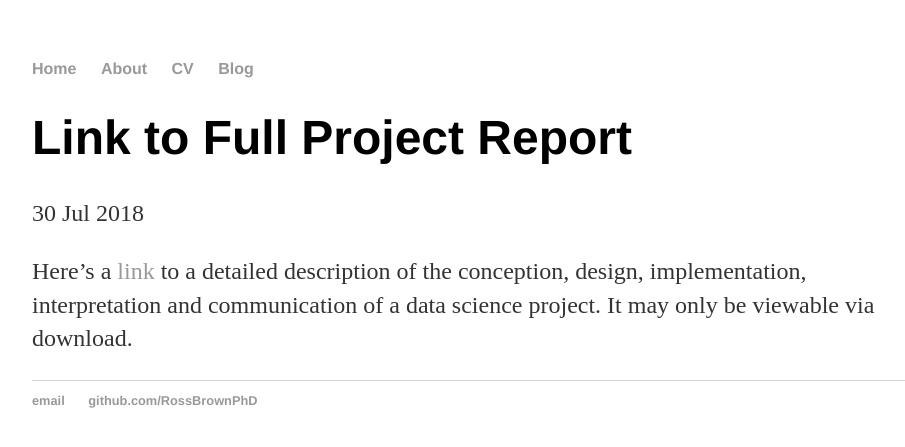
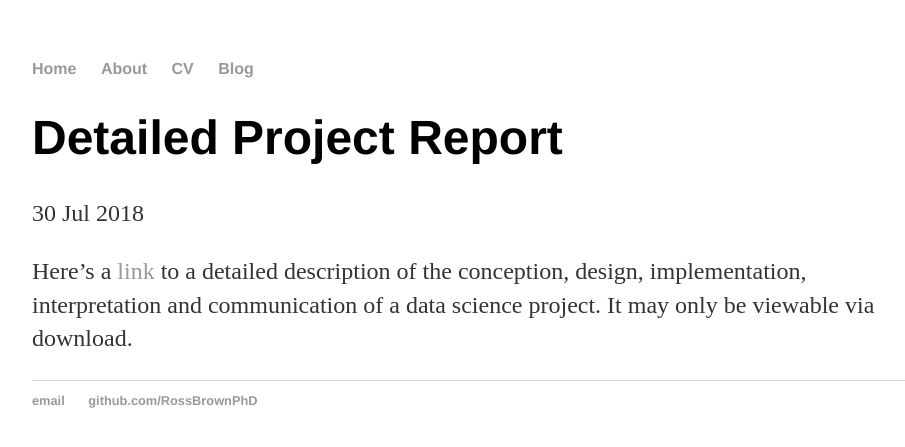
Before and after one commit to RossBrownPhD/RossBrownPhD.github.io, a Jekyll site: the page built from _posts/2018-07-30-Detailed-Project-Report.md, in a window 1280 px wide. Shown: the top 447 px of the page, without its empty margins (160-1065 px from the left). Built offline with Jekyll 4.4.1, drawn with Linux system fonts in a browser that asks for light colours.

Commit message:
Update and rename 2018-07-30-Link-to-Project-Report.md to 2018-07-30-Detailed-Project-Report.md

```diff
--- a/_posts/2018-07-30-Link-to-Project-Report.md
+++ b/_posts/2018-07-30-Detailed-Project-Report.md
@@ -1,9 +1,9 @@
 ---
 layout: post
-title: "Link to Full Project Report"
+title: "Detailed Project Report"
 date: 2018-07-30
 ---
 Here's a
-[link]({{https://rossbrownphd.github.io}}/assets/04_Full_Project _Report (2).docx)
+[link]({{https://rossbrownphd.github.io}}/assets/Data Science Project Report.docx)
 to a detailed description of the conception, design, implementation, interpretation and communication of a data science project.
 It may only be viewable via download.
```
